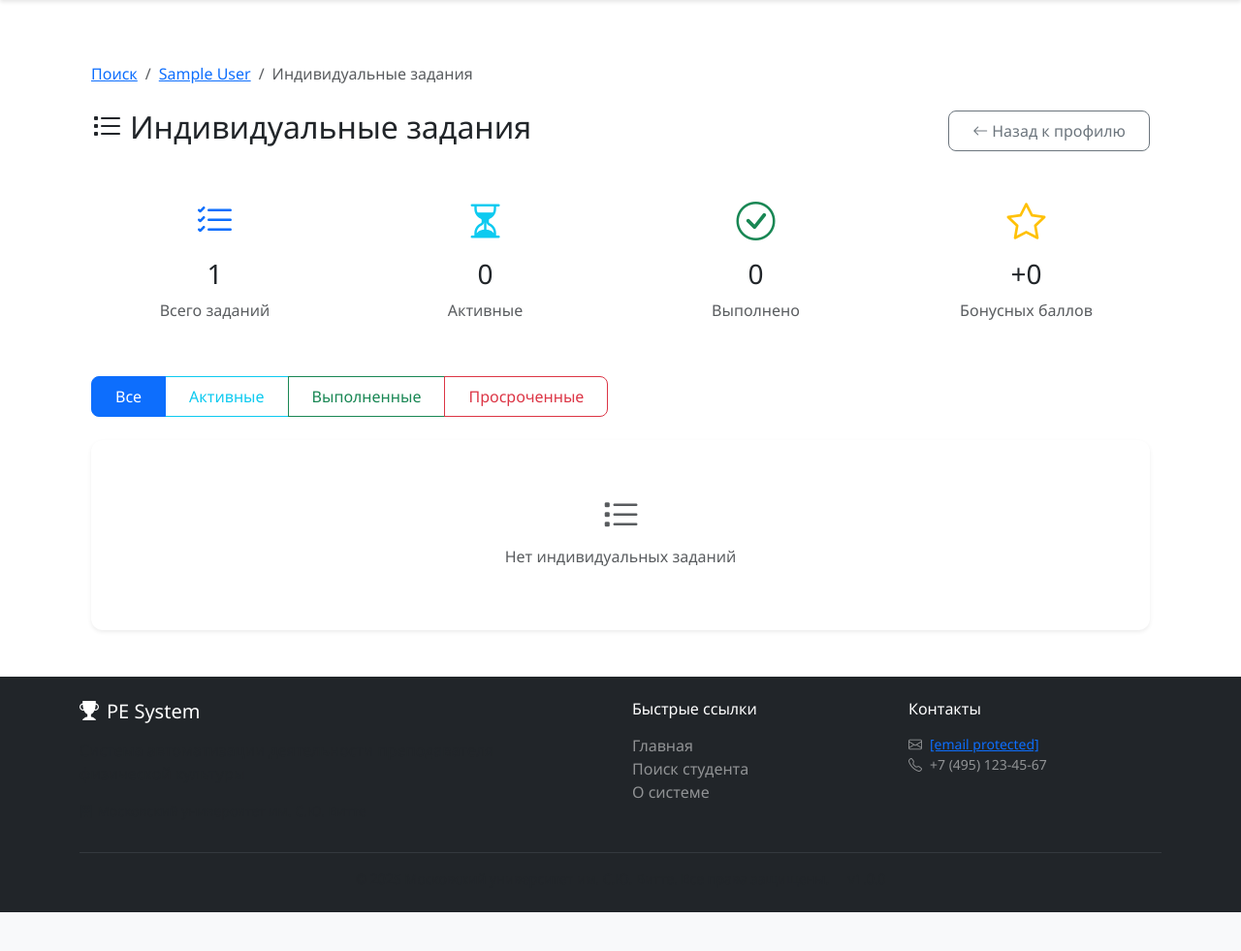
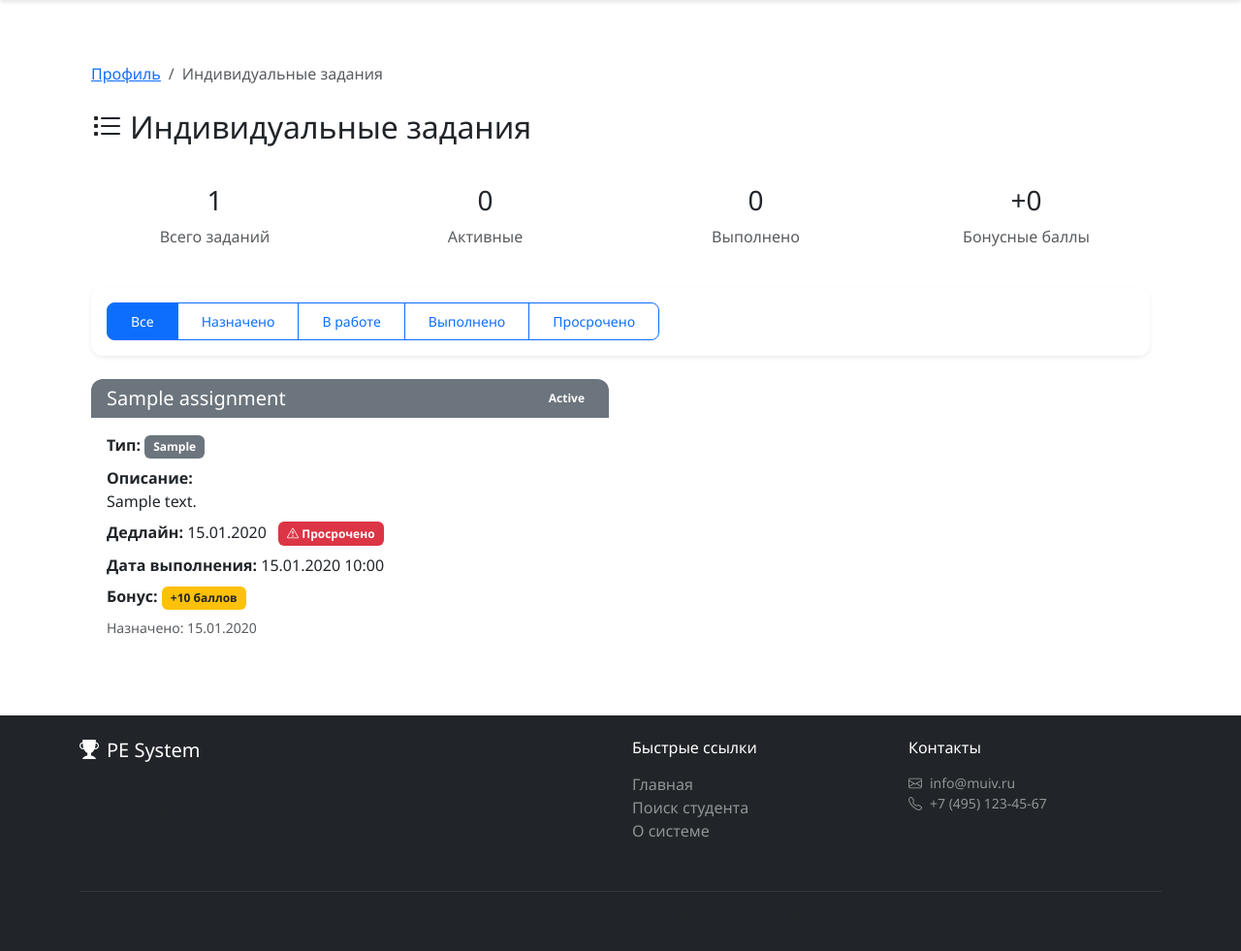
Before and after one commit to kostranovap/pe-teacher-automation, a Flask app: page /student/1/assignments in a window 1280 px wide. Shown: the part 56-1037 px from the top of the page at 97% size. Before the commit the page ends 997 px from the top, so only its background shows below. Run offline with Flask 3, Linux system fonts and the light colour scheme; tables that the repository leaves empty hold one stand-in row (values such as "Sample post"); some libraries are stand-ins or nearby versions.

Commit message:
fix assigments for students

```diff
--- a/app/__init__.py
+++ b/app/__init__.py
@@ -27,6 +27,12 @@ def create_app(config_name=None):
     db.init_app(app)
     login_manager.init_app(app)
     migrate.init_app(app, db)
+
+    @app.context_processor
+    def inject_utilities():
+        from datetime import datetime
+        return {'now': datetime.now, 'datetime': datetime}
+
     csrf.init_app(app)
 
     # Настройка Login Manager
--- a/app/routes/student.py
+++ b/app/routes/student.py
@@ -202,42 +202,35 @@ def results(student_id):
 
 @bp.route('/<int:student_id>/assignments')
 def assignments(student_id):
-    """Индивидуальные задания студента (без авторизации)"""
     student = Student.query.get_or_404(student_id)
 
     # Фильтр по статусу
     status_filter = request.args.get('status')
 
+    # Получить задания
     query = Assignment.query.filter_by(student_id=student_id)
 
     if status_filter:
         query = query.filter_by(status=status_filter)
 
-    all_assignments = query.order_by(Assignment.deadline.desc()).all()
-
-    # Группировка по статусу
-    active = [a for a in all_assignments if a.status == 'назначено']
-    completed = [a for a in all_assignments if a.status == 'выполнено']
-    overdue = [a for a in all_assignments if a.status == 'просрочено']
+    assignments = query.order_by(Assignment.deadline.desc()).all()
 
     # Статистика
-    total_bonus = sum(a.bonus_points for a in completed)
+    all_assignments = Assignment.query.filter_by(student_id=student_id).all()
 
     stats = {
         'total': len(all_assignments),
-        'active': len(active),
-        'completed': len(completed),
-        'overdue': len(overdue),
-        'total_bonus': total_bonus
+        'active': len([a for a in all_assignments if a.status in ['назначено', 'в_работе']]),
+        'completed': len([a for a in all_assignments if a.status == 'выполнено']),
+        'total_bonus': sum([a.bonus_points for a in all_assignments if a.status == 'выполнено'])
     }
 
     return render_template('student/assignments.html',
                          student=student,
-                         active_assignments=active,
-                         completed_assignments=completed,
-                         overdue_assignments=overdue,
+                         assignments=assignments,
                          stats=stats,
-                         status_filter=status_filter)
+                         status_filter=status_filter,
+                         now=datetime.now())
 
 
 @bp.route('/<int:student_id>/rating')
--- a/app/templates/auth/login.html
+++ b/app/templates/auth/login.html
@@ -85,7 +85,7 @@
                     </li>
                     <li class="mb-2">
                         <strong>Преподаватель:</strong><br>
-                        teacher@muiv.ru / teacher123
+                        teacher1@muiv.ru / teacher123
                     </li>
                     <li>
                         <strong>Завкафедрой:</strong><br>
--- a/app/templates/base.html
+++ b/app/templates/base.html
@@ -202,7 +202,7 @@
                 <div class="col-md-3">
                     <h6 class="mb-3">Контакты</h6>
                     <ul class="list-unstyled text-white-50 small">
-                        <li><i class="bi bi-envelope me-2"></i><a href="/cdn-cgi/l/email-protection" class="__cf_email__" data-cfemail="8cfff9fcfce3fef8cce1f9e5faa2fef9">[email&#160;protected]</a></li>
+                        <li><i class="bi bi-envelope me-2"></i><a href="mailto:info@muiv.ru" class="text-white-50 text-decoration-none">info@muiv.ru</a></li>
                         <li><i class="bi bi-telephone me-2"></i>+7 (495) 123-45-67</li>
                     </ul>
                 </div>
@@ -226,4 +226,3 @@
     {% block extra_js %}{% endblock %}
 </body>
 </html>
-    <script data-cfasync="false" src="/cdn-cgi/scripts/5c5dd728/cloudflare-static/email-decode.min.js"></script><script src="https://cdn.jsdelivr.net
--- a/app/templates/student/assignments.html
+++ b/app/templates/student/assignments.html
@@ -1,192 +1,170 @@
 {% extends "base.html" %}
-
-{% block title %}Индивидуальные задания - {{ student.full_name }}{% endblock %}
-
+{% block title %}Индивидуальные задания{% endblock %}
 {% block content %}
 <div class="container-fluid py-4">
     <nav aria-label="breadcrumb" class="mb-4">
         <ol class="breadcrumb">
-            <li class="breadcrumb-item"><a href="{{ url_for('student.search') }}">Поиск</a></li>
-            <li class="breadcrumb-item"><a href="{{ url_for('student.profile', student_id=student.id) }}">{{ student.full_name }}</a></li>
+            <li class="breadcrumb-item"><a href="{{ url_for('student.profile', student_id=student.id) }}">Профиль</a></li>
             <li class="breadcrumb-item active">Индивидуальные задания</li>
         </ol>
     </nav>
 
-    <div class="d-flex justify-content-between align-items-center mb-4">
-        <h2><i class="bi bi-list-task me-2"></i>Индивидуальные задания</h2>
-        <a href="{{ url_for('student.profile', student_id=student.id) }}" class="btn btn-outline-secondary">
-            <i class="bi bi-arrow-left me-1"></i>Назад к профилю
-        </a>
-    </div>
+    <h2 class="mb-4"><i class="bi bi-list-task me-2"></i>Индивидуальные задания</h2>
 
     <!-- Статистика -->
     <div class="row mb-4">
-        <div class="col-lg-3 col-md-6 mb-3">
+        <div class="col-md-3">
             <div class="card border-primary">
                 <div class="card-body text-center">
-                    <i class="bi bi-list-check text-primary fs-1"></i>
-                    <h3 class="mt-2">{{ stats.total }}</h3>
+                    <h3>{{ stats.total }}</h3>
                     <p class="text-muted mb-0">Всего заданий</p>
                 </div>
             </div>
         </div>
-        <div class="col-lg-3 col-md-6 mb-3">
+        <div class="col-md-3">
             <div class="card border-info">
                 <div class="card-body text-center">
-                    <i class="bi bi-hourglass-split text-info fs-1"></i>
-                    <h3 class="mt-2">{{ stats.active }}</h3>
+                    <h3>{{ stats.active }}</h3>
                     <p class="text-muted mb-0">Активные</p>
                 </div>
             </div>
         </div>
-        <div class="col-lg-3 col-md-6 mb-3">
+        <div class="col-md-3">
             <div class="card border-success">
                 <div class="card-body text-center">
-                    <i class="bi bi-check-circle text-success fs-1"></i>
-                    <h3 class="mt-2">{{ stats.completed }}</h3>
+                    <h3>{{ stats.completed }}</h3>
                     <p class="text-muted mb-0">Выполнено</p>
                 </div>
             </div>
         </div>
-        <div class="col-lg-3 col-md-6 mb-3">
+        <div class="col-md-3">
             <div class="card border-warning">
                 <div class="card-body text-center">
-                    <i class="bi bi-star text-warning fs-1"></i>
-                    <h3 class="mt-2">+{{ stats.total_bonus }}</h3>
-                    <p class="text-muted mb-0">Бонусных баллов</p>
+                    <h3>+{{ stats.total_bonus }}</h3>
+                    <p class="text-muted mb-0">Бонусные баллы</p>
                 </div>
             </div>
         </div>
     </div>
 
     <!-- Фильтр -->
-    <div class="mb-4">
-        <div class="btn-group" role="group">
-            <a href="{{ url_for('student.assignments', student_id=student.id) }}"
-               class="btn btn-outline-primary {{ 'active' if not status_filter }}">
-                Все
-            </a>
-            <a href="{{ url_for('student.assignments', student_id=student.id, status='назначено') }}"
-               class="btn btn-outline-info {{ 'active' if status_filter == 'назначено' }}">
-                Активные
-            </a>
-            <a href="{{ url_for('student.assignments', student_id=student.id, status='выполнено') }}"
-               class="btn btn-outline-success {{ 'active' if status_filter == 'выполнено' }}">
-                Выполненные
-            </a>
-            <a href="{{ url_for('student.assignments', student_id=student.id, status='просрочено') }}"
-               class="btn btn-outline-danger {{ 'active' if status_filter == 'просрочено' }}">
-                Просроченные
-            </a>
+    <div class="card shadow-sm mb-4">
+        <div class="card-body">
+            <div class="btn-group" role="group">
+                <a href="?status=" class="btn btn-sm btn-{{ 'primary' if not status_filter else 'outline-primary' }}">Все</a>
+                <a href="?status=назначено" class="btn btn-sm btn-{{ 'primary' if status_filter == 'назначено' else 'outline-primary' }}">Назначено</a>
+                <a href="?status=в_работе" class="btn btn-sm btn-{{ 'primary' if status_filter == 'в_работе' else 'outline-primary' }}">В работе</a>
+                <a href="?status=выполнено" class="btn btn-sm btn-{{ 'primary' if status_filter == 'выполнено' else 'outline-primary' }}">Выполнено</a>
+                <a href="?status=просрочено" class="btn btn-sm btn-{{ 'primary' if status_filter == 'просрочено' else 'outline-primary' }}">Просрочено</a>
+            </div>
         </div>
     </div>
 
-    <!-- Активные задания -->
-    {% if active_assignments %}
-    <div class="card shadow-sm mb-4">
-        <div class="card-header bg-info text-white">
-            <h5 class="mb-0"><i class="bi bi-hourglass-split me-2"></i>Активные задания</h5>
-        </div>
-        <div class="card-body">
-            {% for assignment in active_assignments %}
-            <div class="card mb-3 border-{{ 'warning' if (assignment.deadline - now()).days <= 3 else 'info' }}">
-                <div class="card-body">
-                    <div class="d-flex justify-content-between align-items-start mb-2">
-                        <div class="flex-grow-1">
-                            <h5 class="card-title">{{ assignment.title }}</h5>
-                            <span class="badge bg-info">{{ assignment.type|capitalize }}</span>
-                        </div>
-                        <span class="badge bg-success fs-6">+{{ assignment.bonus_points }} баллов</span>
-                    </div>
-                    <p class="card-text">{{ assignment.description }}</p>
+    <!-- Список заданий -->
+    {% if assignments %}
+    <div class="row">
+        {% for assignment in assignments %}
+        <div class="col-md-6 mb-3">
+            {% if assignment.status == 'назначено' %}
+                {% set card_class = 'border-info' %}
+                {% set header_class = 'bg-info text-white' %}
+                {% set badge_class = 'bg-info' %}
+            {% elif assignment.status == 'в_работе' %}
+                {% set card_class = 'border-primary' %}
+                {% set header_class = 'bg-primary text-white' %}
+                {% set badge_class = 'bg-primary' %}
+            {% elif assignment.status == 'выполнено' %}
+                {% set card_class = 'border-success' %}
+                {% set header_class = 'bg-success text-white' %}
+                {% set badge_class = 'bg-success' %}
+            {% elif assignment.status == 'просрочено' %}
+                {% set card_class = 'border-danger' %}
+                {% set header_class = 'bg-danger text-white' %}
+                {% set badge_class = 'bg-danger' %}
+            {% else %}
+                {% set card_class = 'border-secondary' %}
+                {% set header_class = 'bg-secondary text-white' %}
+                {% set badge_class = 'bg-secondary' %}
+            {% endif %}
+
+            <div class="card {{ card_class }} h-100">
+                <div class="card-header {{ header_class }}">
                     <div class="d-flex justify-content-between align-items-center">
-                        <span class="text-muted small">
-                            <i class="bi bi-calendar me-1"></i>
-                            Дедлайн: {{ assignment.deadline.strftime('%d.%m.%Y') }}
+                        <h5 class="mb-0">{{ assignment.title }}</h5>
+                        <span class="badge {{ badge_class }}">
+                            {% if assignment.status == 'назначено' %}Назначено
+                            {% elif assignment.status == 'в_работе' %}В работе
+                            {% elif assignment.status == 'выполнено' %}Выполнено
+                            {% elif assignment.status == 'просрочено' %}Просрочено
+                            {% else %}{{ assignment.status|capitalize }}
+                            {% endif %}
                         </span>
-                        {% set days_left = (assignment.deadline - now()).days %}
-                        {% if days_left <= 3 %}
-                        <span class="badge bg-danger">
-                            <i class="bi bi-exclamation-triangle me-1"></i>
-                            Осталось {{ days_left }} дн.
-                        </span>
-                        {% else %}
-                        <span class="badge bg-secondary">
-                            Осталось {{ days_left }} дн.
-                        </span>
-                        {% endif %}
                     </div>
                 </div>
-            </div>
-            {% endfor %}
-        </div>
-    </div>
-    {% endif %}
+                <div class="card-body">
+                    <p class="mb-2">
+                        <strong>Тип:</strong>
+                        <span class="badge bg-secondary">{{ assignment.type|capitalize }}</span>
+                    </p>
 
-    <!-- Выполненные задания -->
-    {% if completed_assignments %}
-    <div class="card shadow-sm mb-4">
-        <div class="card-header bg-success text-white">
-            <h5 class="mb-0"><i class="bi bi-check-circle me-2"></i>Выполненные задания</h5>
-        </div>
-        <div class="card-body">
-            {% for assignment in completed_assignments %}
-            <div class="card mb-3 border-success">
-                <div class="card-body">
-                    <div class="d-flex justify-content-between align-items-start mb-2">
-                        <div class="flex-grow-1">
-                            <h5 class="card-title">{{ assignment.title }}</h5>
-                            <span class="badge bg-success">Выполнено</span>
-                        </div>
-                        <span class="badge bg-success fs-6">+{{ assignment.bonus_points }} баллов</span>
-                    </div>
-                    <p class="card-text">{{ assignment.description }}</p>
-                    <div class="text-muted small">
-                        <i class="bi bi-check me-1"></i>
-                        Выполнено: {{ assignment.completion_date.strftime('%d.%m.%Y') }}
-                    </div>
+                    {% if assignment.description %}
+                    <p class="mb-2"><strong>Описание:</strong><br>{{ assignment.description }}</p>
+                    {% endif %}
+
+                    <p class="mb-2">
+                        <strong>Дедлайн:</strong> {{ assignment.deadline.strftime('%d.%m.%Y') if assignment.deadline else '—' }}
+
+                        {% if assignment.status not in ['выполнено', 'просрочено'] and assignment.deadline %}
+                            {% set deadline_date = assignment.deadline if assignment.deadline.__class__.__name__ == 'date' else assignment.deadline.date() %}
+                            {% set today = now.date() if now else None %}
+                            {% if today and deadline_date %}
+                                {% set days_left = (deadline_date - today).days %}
+                                {% if days_left <= 3 and days_left >= 0 %}
+                                <span class="badge bg-warning text-dark ms-2">
+                                    <i class="bi bi-clock"></i> Осталось {{ days_left }} дн.
+                                </span>
+                                {% elif days_left < 0 %}
+                                <span class="badge bg-danger ms-2">
+                                    <i class="bi bi-exclamation-triangle"></i> Просрочено
+                                </span>
+                                {% endif %}
+                            {% endif %}
+                        {% endif %}
+                    </p>
+
+                    {% if assignment.completion_date %}
+                    <p class="mb-2">
+                        <strong>Дата выполнения:</strong>
+                        {{ assignment.completion_date.strftime('%d.%m.%Y %H:%M') if assignment.completion_date else '—' }}
+                    </p>
+                    {% endif %}
+
+                    <p class="mb-0">
+                        <strong>Бонус:</strong>
+                        <span class="badge bg-warning text-dark">+{{ assignment.bonus_points }} баллов</span>
+                    </p>
+
+                    {% if assignment.created_at %}
+                    <p class="text-muted small mt-2 mb-0">
+                        Назначено: {{ assignment.created_at.strftime('%d.%m.%Y') }}
+                    </p>
+                    {% endif %}
                 </div>
             </div>
-            {% endfor %}
         </div>
+        {% endfor %}
     </div>
-    {% endif %}
-
-    <!-- Просроченные задания -->
-    {% if overdue_assignments %}
-    <div class="card shadow-sm mb-4">
-        <div class="card-header bg-danger text-white">
-            <h5 class="mb-0"><i class="bi bi-x-circle me-2"></i>Просроченные задания</h5>
-        </div>
-        <div class="card-body">
-            {% for assignment in overdue_assignments %}
-            <div class="card mb-3 border-danger">
-                <div class="card-body">
-                    <div class="d-flex justify-content-between align-items-start mb-2">
-                        <div class="flex-grow-1">
-                            <h5 class="card-title">{{ assignment.title }}</h5>
-                            <span class="badge bg-danger">Просрочено</span>
-                        </div>
-                        <span class="badge bg-secondary fs-6">+{{ assignment.bonus_points }} баллов</span>
-                    </div>
-                    <p class="card-text">{{ assignment.description }}</p>
-                    <div class="text-danger small">
-                        <i class="bi bi-exclamation-triangle me-1"></i>
-                        Дедлайн был: {{ assignment.deadline.strftime('%d.%m.%Y') }}
-                    </div>
-                </div>
-            </div>
-            {% endfor %}
-        </div>
-    </div>
-    {% endif %}
-
-    <!-- Если нет заданий -->
-    {% if not active_assignments and not completed_assignments and not overdue_assignments %}
+    {% else %}
     <div class="card shadow-sm">
-        <div class="card-body text-center py-5 text-muted">
-            <i class="bi bi-list-task fs-1 mb-3"></i>
-            <p>Нет индивидуальных заданий</p>
+        <div class="card-body text-center py-5">
+            <i class="bi bi-inbox fs-1 text-muted mb-3"></i>
+            <h5 class="text-muted">Нет индивидуальных заданий</h5>
+            {% if status_filter %}
+            <p class="text-muted">Попробуйте изменить фильтр</p>
+            <a href="{{ url_for('student.assignments', student_id=student.id) }}" class="btn btn-outline-primary">
+                Показать все задания
+            </a>
+            {% endif %}
         </div>
     </div>
     {% endif %}
--- a/app/templates/student/profile.html
+++ b/app/templates/student/profile.html
@@ -343,7 +343,7 @@
                                         <div>
                                             <strong>{{ assignment.title }}</strong>
                                             <p class="mb-1 small text-muted">
-                                                Выполнено: {{ assignment.completion_date.strftime('%d.%m.%Y') }}
+                                                Выполнено: {{ assignment.completion_date.strftime('%d.%m.%Y') if assignment.completion_date else '—' }}
                                             </p>
                                         </div>
                                         <div>
--- a/app/utils.py
+++ b/app/utils.py
@@ -90,7 +90,7 @@ def calculate_student_rating(student_id):
 
     bonus_points = db.session.query(db.func.sum(Assignment.bonus_points)).filter(
         Assignment.student_id == student_id,
-        Assignment.status == 'выполнено'
+        Assignment.status.in_(['выполнено', 'проверено'])
     ).scalar() or 0
 
     total = attendance_points + module1_points + module2_points + bonus_points
```
Also changed, not shown: app/routes/teacher.py (+22 -1 lines), app/templates/teacher/assignment_form.html (+43 -23 lines), requirements.txt (+23 -15 lines).
